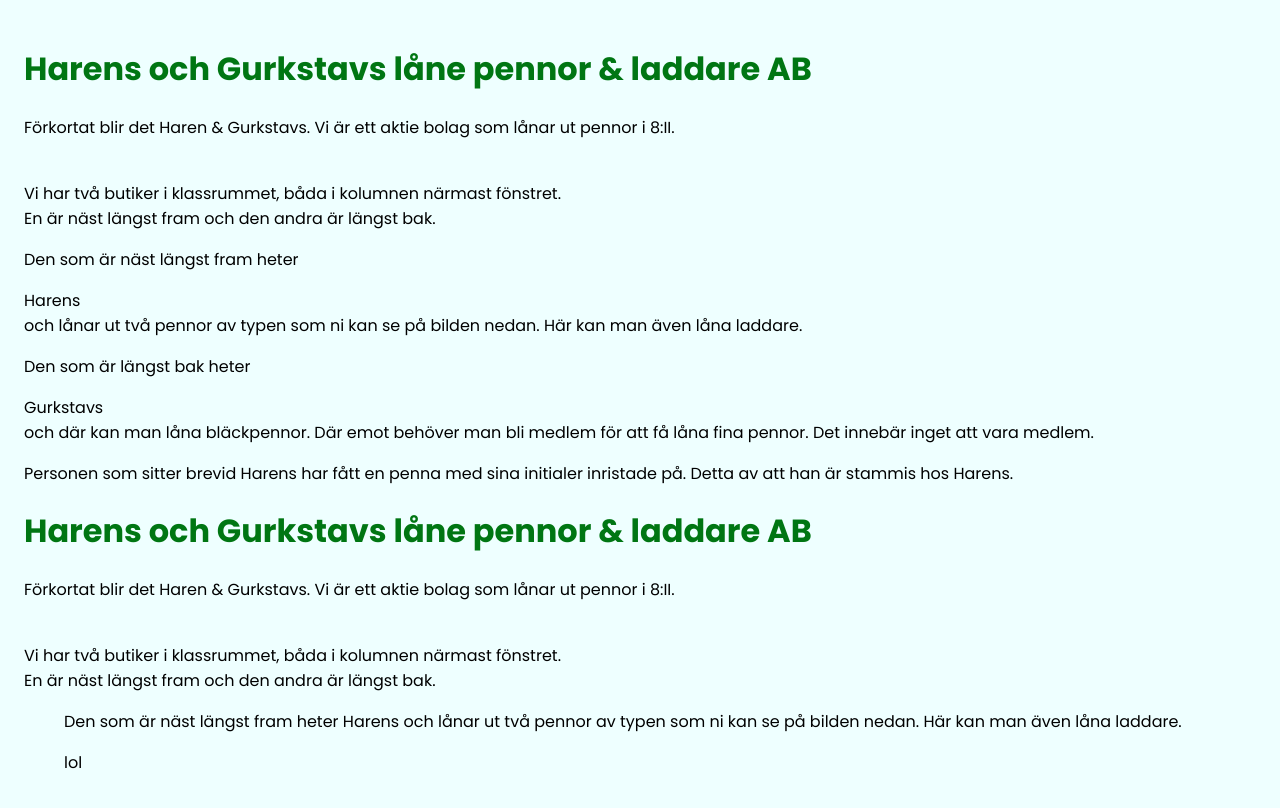
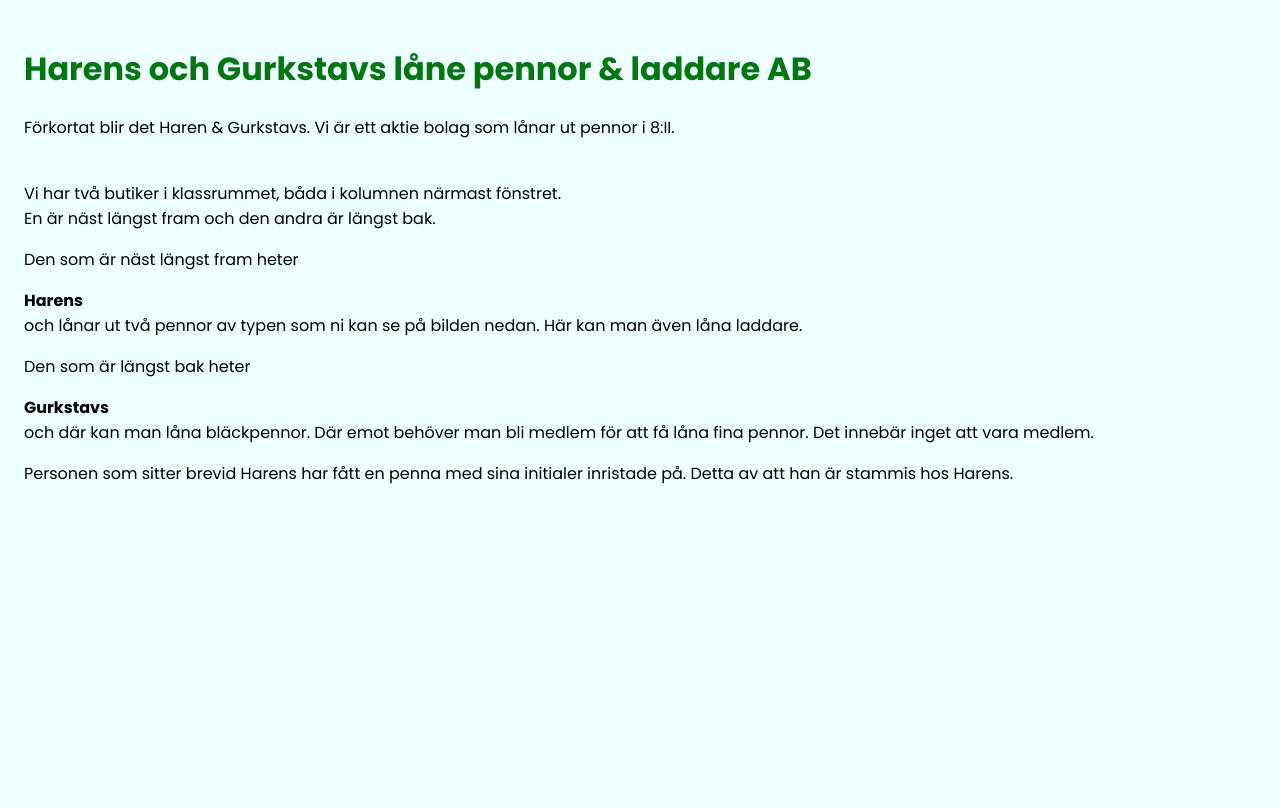
Before and after one commit to harengurke-lana-ab/harengurke-lana-ab.github.io, a plain HTML site: page index.html in a window 1280 px wide. Drawn offline with Linux system fonts and the light colour scheme.

Commit message:
Update index.html

```diff
--- a/index.html
+++ b/index.html
@@ -28,11 +28,6 @@
       Personen som sitter brevid Harens har fått en penna med sina initialer inristade på. Detta av att han är stammis hos Harens.
     </p>
   </body>
-<h1>Harens och Gurkstavs låne pennor & laddare AB</h1>
-<p>Förkortat blir det Haren & Gurkstavs. Vi är ett aktie bolag som lånar ut pennor i 8:II.</p>
-<p></br>Vi har två butiker i klassrummet, båda i kolumnen närmast fönstret.</br>En är näst längst fram och den andra är längst bak. </p>
-<p><ol>Den som är näst längst fram heter Harens och lånar ut två pennor av typen som ni kan se på bilden nedan. Här kan man även låna laddare.</p>
-<p>lol</p></ol>
     <style>body {
   background: #eff;
   padding: 1rem;
@@ -59,5 +54,8 @@ h1 {
   100% {
     color: red;
   }
-}</style>
+}
+ .bold {
+   font-weight: bold;
+ }   </style>
 </html>
```
